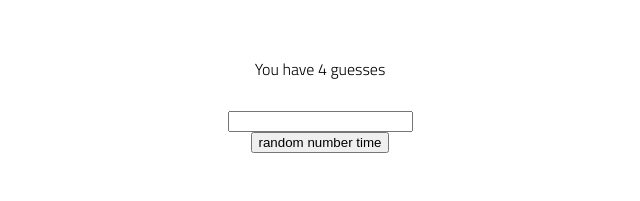
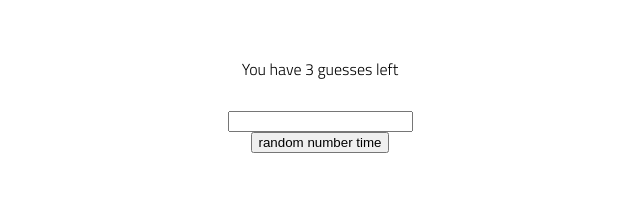
Before and after one commit to trianacerda/lab-02-guess-number, a plain HTML site: page index.html in a window 1280 px wide. Both pictures are taken after a click on the button "random number time". Shown: the part 137-338 px from the top of the page, 320-960 px from the left. Drawn offline with Linux system fonts and the light colour scheme.

Commit message:
added countdown of guesses

```diff
--- a/app.js
+++ b/app.js
@@ -4,10 +4,11 @@ import { compareNumbers } from "./utils.js";
 const btn = document.getElementById('btn');
 
 // initialize state
-const targetNumber = Math.floor(Math.random() * 20) + 1;
+let targetNumber = Math.floor(Math.random() * 20) + 1;
 const userGuess = document.getElementById('input');
 const message = document.getElementById('message');
 const resetBtn = document.getElementById('reset-btn');
+const frog = document.getElementById('frog');
 
 let guessesRemaining = 4;
 
@@ -16,6 +17,7 @@ console.log(targetNumber);
 btn.addEventListener('click', ()=>{
     const userGuessNum = Number(userGuess.value);
     guessesRemaining--;
+    frog.textContent = `You have ${guessesRemaining} guesses left`;
     compareNumbers(btn, message, targetNumber, userGuessNum);
     if (guessesRemaining === 0 && userGuessNum !== targetNumber) {
         message.textContent = 'You are all out of guesses! Game Over!';
@@ -33,6 +35,9 @@ resetBtn.addEventListener('click', ()=>{
     resetBtn.style.visibility = 'hidden';
     guessesRemaining = 4;
     targetNumber = Math.floor(Math.random() * 20) + 1;
+    message.textContent = '';
+    userGuess.value = '';
+    frog.textContent = `You have ${guessesRemaining} guesses left`;
 });
 
 
--- a/index.html
+++ b/index.html
@@ -18,7 +18,7 @@
     </header>
     <main>
         <p>What do you think the number is 1-20?</p>
-        <p>You have 4 guesses</p>
+        <p id='frog'>You have 4 guesses</p>
         <input id='input'>
         <button id='btn'>random number time</button>
         <button id='reset-btn'>reset game</button>
```
